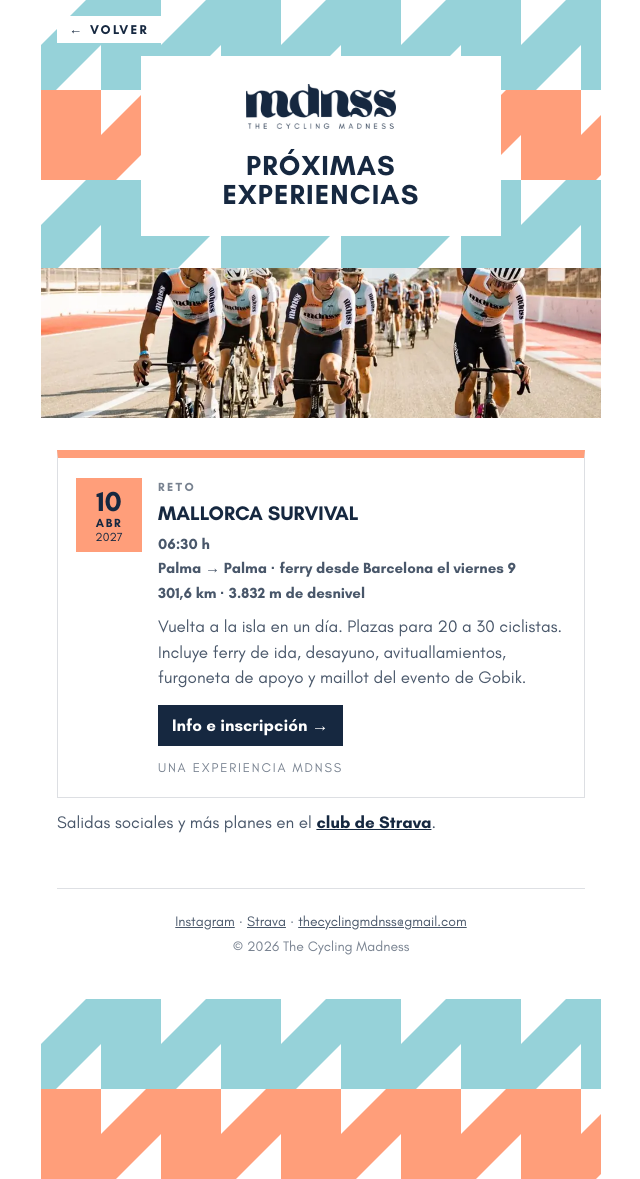
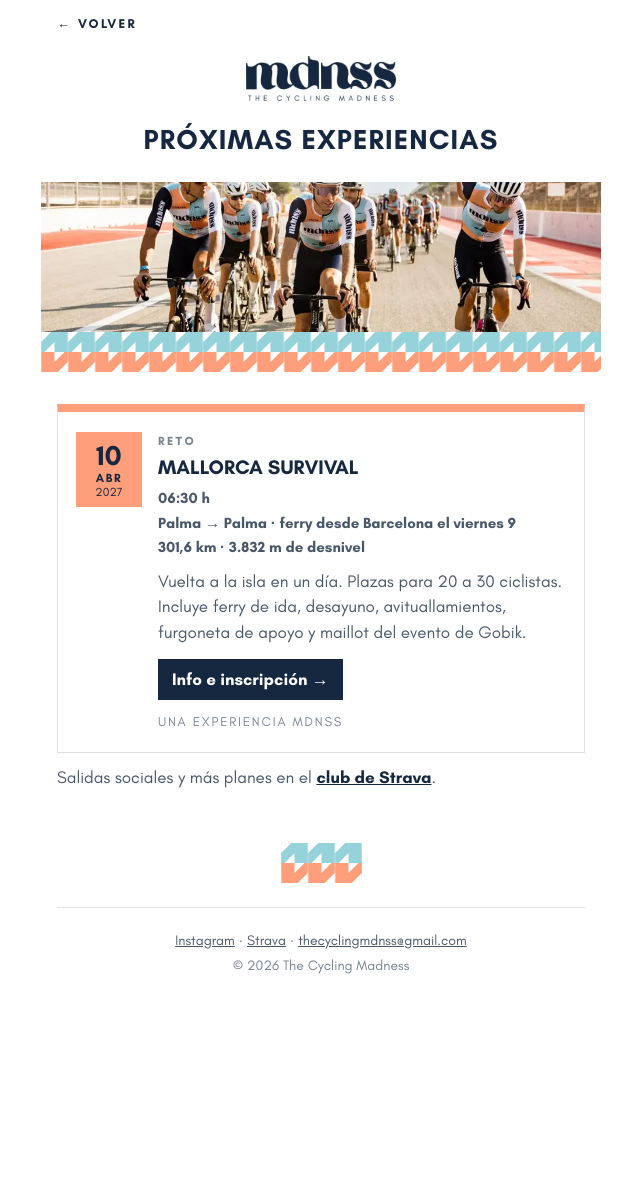
Before and after one commit to lukasstodtko-netizen/linktree, a plain HTML site: page events.html in a window 1280 px wide. Shown: the whole page, without its empty margins (319-959 px from the left). After the commit the page ends 1018 px from the top, so only its background shows below. Drawn offline with Linux system fonts and the light colour scheme.

Commit message:
Back to a clean white layout with the M pattern as a detail
Logo on white, photo, a slim two-band M strip under the photo and a
small M mark above the footer; no large pattern areas.

Co-Authored-By: Claude Opus 5.5 <noreply@anthropic.com>
Claude-Session: https://claude.ai/code/session_01HuoR5gdZecNmPpMsDydVQt

```diff
--- a/app.js
+++ b/app.js
@@ -41,13 +41,12 @@
     if (!el) return;
     const title = el.dataset.title;
     el.insertAdjacentHTML("beforeend", `
-      <div class="hero-pattern">
-        <div class="logo-card">
-          <img class="logo" src="${esc(S.logo)}" alt="mdnss · ${esc(S.name)}">
-          ${title ? `<h1>${esc(title)}</h1>` : ""}
-        </div>
+      <div class="hero-brand">
+        <img class="logo" src="${esc(S.logo)}" alt="mdnss · ${esc(S.name)}">
+        ${title ? `<h1>${esc(title)}</h1>` : ""}
       </div>
-      ${S.hero ? `<img class="hero-photo" src="${esc(S.hero)}" alt="Grupeta mdnss rodando en el circuito" width="960" height="816">` : ""}`);
+      ${S.hero ? `<img class="hero-photo" src="${esc(S.hero)}" alt="Grupeta mdnss rodando en el circuito" width="960" height="816">` : ""}
+      <div class="m-detail" aria-hidden="true"></div>`);
   }
 
   function renderFooter() {
--- a/events.html
+++ b/events.html
@@ -37,8 +37,8 @@
       <div id="events-past"></div>
     </section>
 
+    <div class="m-mark" aria-hidden="true"></div>
     <footer id="footer"></footer>
-    <div class="page-end pattern" aria-hidden="true"></div>
   </main>
 
   <script src="data.js"></script>
--- a/style.css
+++ b/style.css
@@ -55,36 +55,20 @@ a { color: inherit; }
   padding: 0 16px 40px;
 }
 
-/* ---------- Kopf: großes M-Muster als Hintergrund, Logo auf weißer Fläche ---------- */
+/* ---------- Kopf: weiß und ruhig, das M-Muster nur als Detail ---------- */
 .hero {
   position: relative;
   margin: 0 -16px 32px;
 }
-.pattern {
-  background: url("assets/m-pattern.svg") left top / 120px 180px repeat;
-}
-.hero-pattern {
-  display: flex;
-  align-items: center;
-  justify-content: center;
-  min-height: 300px;
-  padding: 48px 24px;
-  background: url("assets/m-pattern.svg") left top / 120px 180px repeat;
-}
-.logo-card {
-  background: var(--white);
-  padding: 28px 32px 26px;
-  text-align: center;
-  width: min(100%, 360px);
-}
-.hero .logo { width: 240px; max-width: 100%; height: auto; display: inline-block; }
+.hero-brand { padding: 40px 24px 28px; text-align: center; }
+.hero .logo { width: 240px; max-width: 70%; height: auto; display: inline-block; }
 .hero h1 {
   font-weight: 700;
   font-size: clamp(22px, 6vw, 28px);
   line-height: 1.05;
   text-transform: uppercase;
   letter-spacing: 0.04em;
-  margin: 18px 0 0;
+  margin: 20px 0 0;
 }
 .hero-photo {
   display: block;
@@ -93,15 +77,20 @@ a { color: inherit; }
   object-fit: cover;
   object-position: center 40%;
 }
-
-.hero.compact .hero-pattern { min-height: 220px; padding: 56px 24px 32px; }
+.hero.compact .hero-brand { padding-top: 56px; }
 .hero.compact .logo { width: 150px; }
 .hero.compact .hero-photo { height: 150px; }
 
-/* Abschluss unten: das Muster noch einmal als Fläche */
-.page-end {
-  height: 180px;
-  margin: 40px -16px -40px;
+/* M-Detail: zwei Bänder des Trikot-Musters, schmal */
+.m-detail {
+  height: 40px;
+  background: url("assets/m-pattern.svg") left top / 27px 40px repeat-x;
+}
+.m-mark {
+  width: 81px;
+  height: 40px;
+  margin: 56px auto 0;
+  background: url("assets/m-pattern.svg") left top / 27px 40px repeat-x;
 }
 
 .back {
@@ -109,8 +98,6 @@ a { color: inherit; }
   top: 16px;
   left: 16px;
   z-index: 1;
-  padding: 6px 12px;
-  background: var(--white);
   font-size: 13px;
   font-weight: 700;
   letter-spacing: 0.18em;
@@ -377,7 +364,7 @@ a.sponsor:hover { background: var(--hover); }
 
 /* ---------- Footer ---------- */
 footer {
-  margin-top: 56px;
+  margin-top: 24px;
   padding-top: 20px;
   border-top: 1px solid var(--line);
   color: var(--text-faint);
```
Also changed, not shown: index.html (+1 -1 lines).
